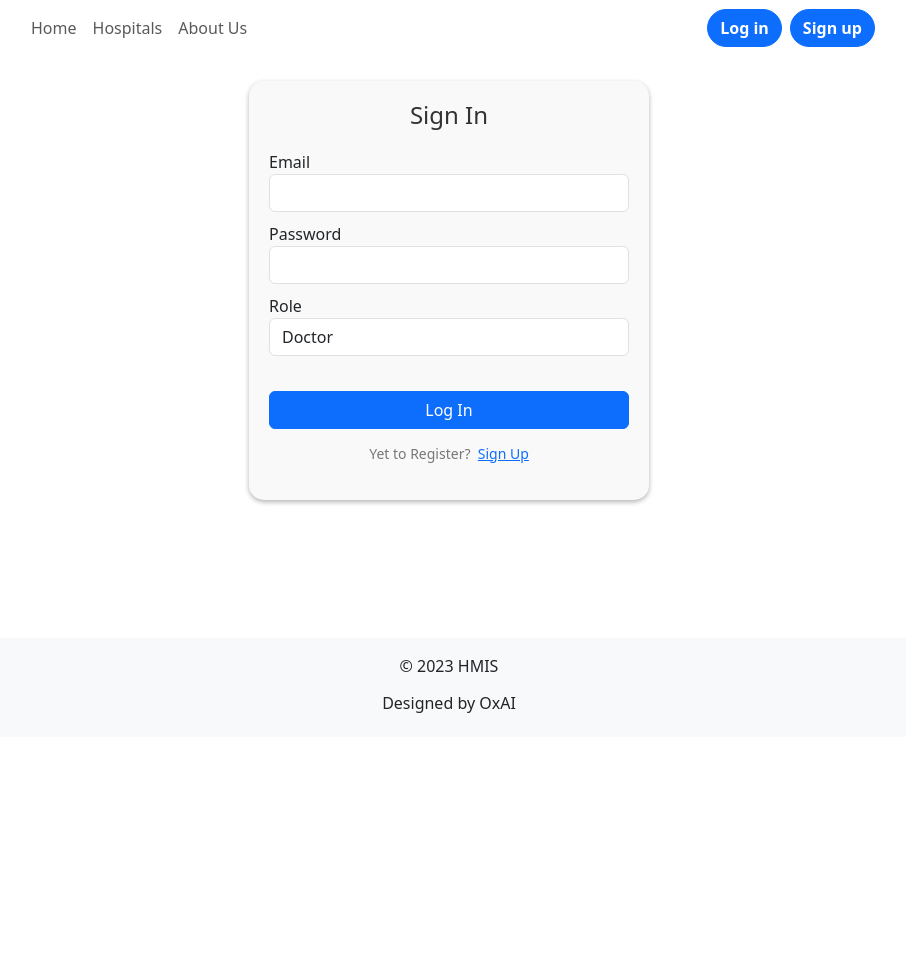
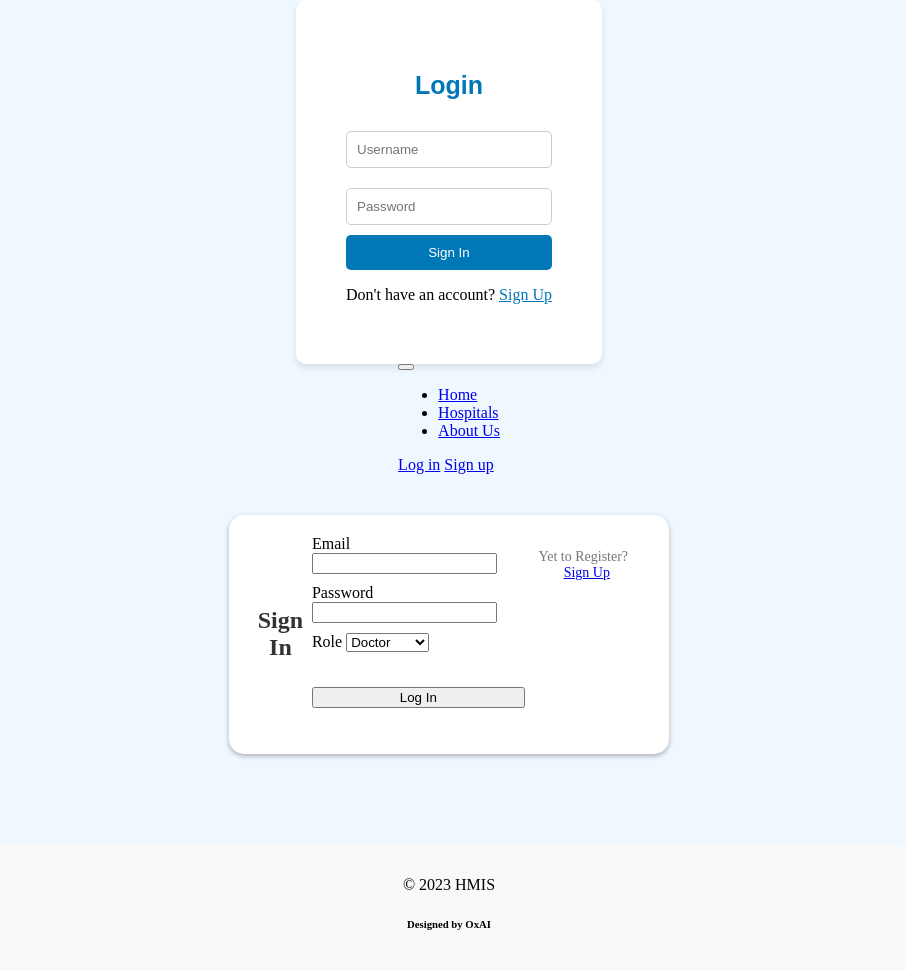
Before and after one commit to Dv04/Hospital_Management_System, a Flask app: page /login in a window 1280 px wide. Shown: the whole page, without its empty margins (191-1097 px from the left). Before the commit the page ends 713 px from the top, so only its background shows below. Run offline with Flask 3, Linux system fonts and the light colour scheme; parts of the project's set-up code (start-up, migrations or seed data) failed here and were passed over; some libraries are stand-ins or nearby versions.

Commit message:
Enhance CSS in about.html and login.html file. also fixed the issuse of accessiblity on various devices and screen sizes in these files

```diff
--- a/templates/login.html
+++ b/templates/login.html
@@ -1,11 +1,86 @@
-{% extends 'base.html' %}
+<html lang="en">
+<head>
+    <meta charset="UTF-8">
+    <meta name="viewport" content="width=device-width, initial-scale=1.0">
+    <title>Login Page</title>
+    <style>
+        body {
+            margin: 0;
+            padding: 0;
+            background-color: #f0f8ff;
+            display: flex;
+            justify-content: center;
+            align-items: center;
+            min-height: 100vh;
+        }
+
+        .login-container {
+            background: white;
+            padding: 50px;
+            border-radius: 10px;
+            box-shadow: 0 4px 6px rgba(0, 0, 0, 0.1);
+            text-align: center;
+        }
+
+        .login-container h2 {
+            color: #0077b6;
+            font-family : 'Poppins', sans-serif;
+            font-size : 25px;
+        }
+
+        .login-container form {
+            display: flex;
+            flex-direction: column;
+        }
+
+        .login-container input {
+            margin: 10px 0;
+            padding: 10px;
+            border: 1px solid #ccc;
+            border-radius: 5px;
+        }
+
+        .login-container button {
+            background-color: #0077b6;
+            color: white;
+            padding: 10px;
+            border: none;
+            border-radius: 5px;
+            cursor: pointer;
+        }
+
+        .login-container button:hover {
+            background-color: #005b8e;
+        }
+
+        .login-container p {
+            margin: 10px 0;
+        }
+
+        .signup-link {
+            color: #0077b6;
+        }
+    </style>
+</head>
+<body>
+<div class="login-container">
+    <h2>Login</h2>
+    <form>
+        <input type="text" placeholder="Username" required>
+        <input type="password" placeholder="Password" required>
+        <button type="submit">Sign In</button>
+    </form>
+    <p>Don't have an account? <a href="#" class="signup-link">Sign Up</a></p>
+</div>
+</body>
+</html>
+
+<!--{% extends 'base.html' %}
 {% import "bootstrap/wtf.html" as wtf %}
 
 {% block title %}Login{% endblock title %}
 
 {% block body %}
-
-
 <style>
     .sign-up-box {
         margin-top: 25px;
@@ -55,16 +130,17 @@
         margin-top: 90px;
         overflow-y: auto;
     }
+    .info-section {
+            display: flex;
+            background-color: #fff;
+        }
 </style>
 
-<div class="col-lg-8 col-md-10 mb-5 mx-auto sign-up-box">
+<div class="col-lg-8 col-md-10 mb-5 mx-auto sign-up-box info-section">
     <div class="sign-up-title">
-        <h2 >Sign In</h2>
+        <h2 style="text-align : center">Sign In</h2>
     </div>
-
     {{ wtf.quick_form(login_form, novalidate=True, button_map={"submit": "primary"}) }}
     <p class="d-flex justify-content-center mt-1">Yet to Register?&nbsp;&nbsp;<a href="{{ url_for('register_page') }}"> Sign Up</a></p>
-
-  </div>
-
-  {% endblock body %}
+</div>
+{% endblock body %} -->
```
Also changed, not shown: templates/about.html (+20 -4 lines).
